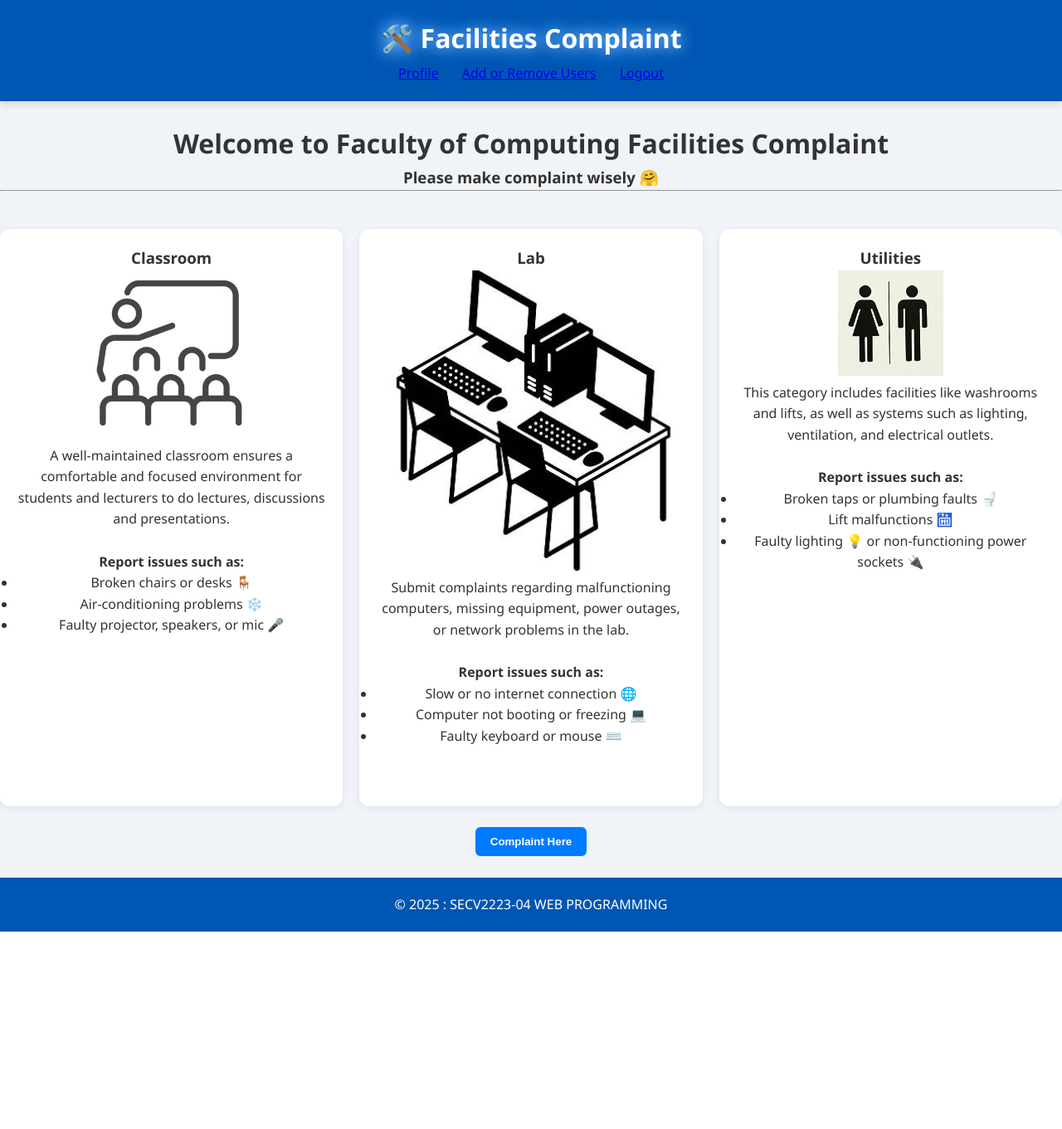
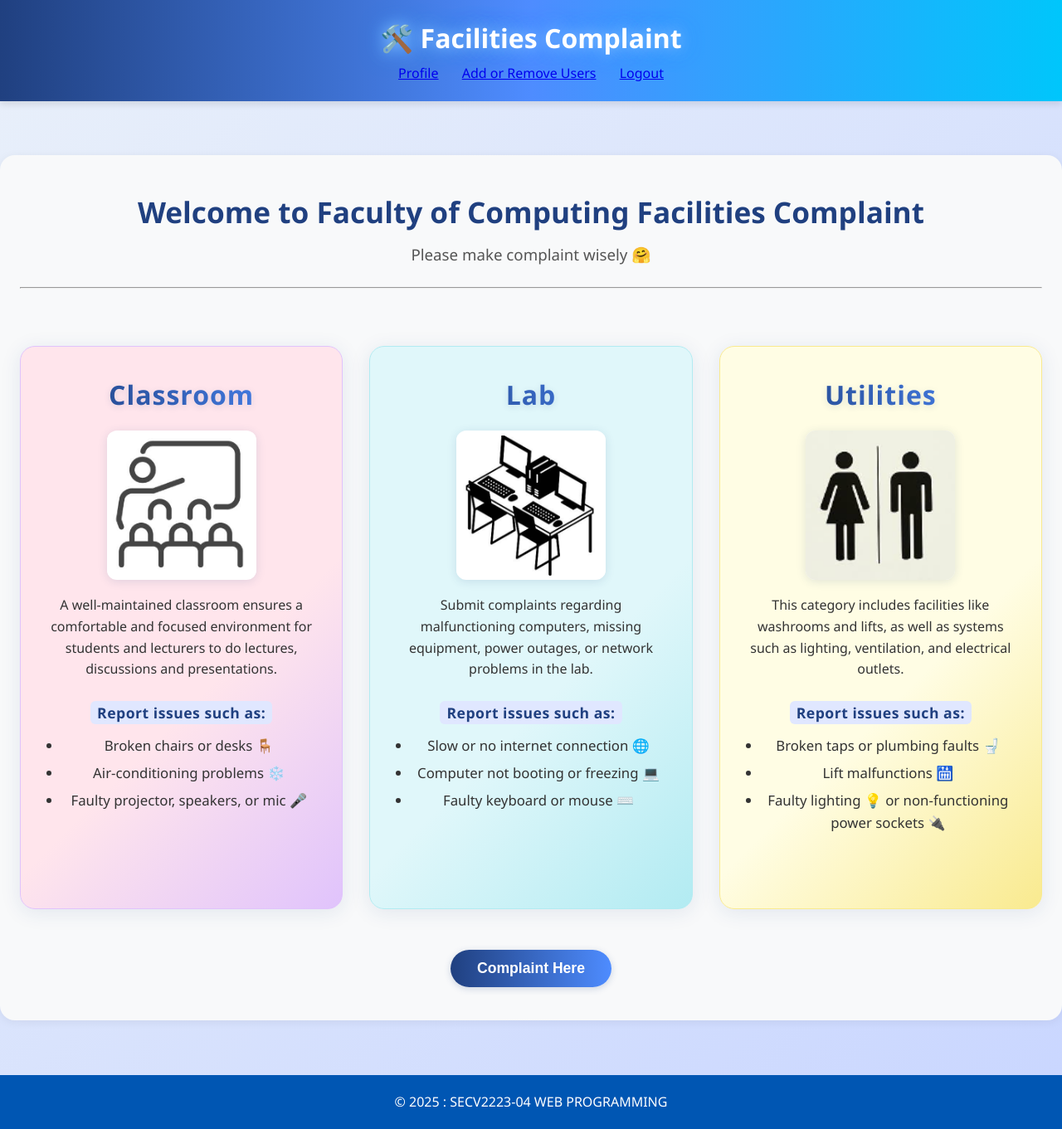
Before and after one commit to AziidanNg/WebProgramming-FCComplaintSystem, a PHP site: page /admin.php in a window 1280 px wide. Shown: the whole page at 83% size. Before the commit the page ends 1123 px from the top, so only its background shows below. Run offline with PHP 8.4, Linux system fonts and the light colour scheme.

Commit message:
Update styleGeneral.css

```diff
--- a/styleGeneral.css
+++ b/styleGeneral.css
@@ -7,7 +7,7 @@
 
 body {
   font-family: 'Segoe UI', 'Roboto', sans-serif;
-  background-color: #f0f4f8;
+  background: linear-gradient(135deg, #e9f0fa 0%, #c9d6ff 100%);
   color: #333;
   line-height: 1.6;
    animation: fadeSlideIn 0.8s ease-out both;
@@ -36,7 +36,7 @@ body {
 
 /* Header and Navigation */
 .header {
-  background-color: #0056b3;
+  background: linear-gradient(90deg, #204080 0%, #4e8cff 50%, #00c6fb 100%);
   padding: 20px 40px;
   color: white;
   text-align: center;
@@ -44,10 +44,16 @@ body {
    animation: fadeSlideIn 1s ease-out both;
 }
 
-.main-content{
-
+.main-content {
+  max-width: 1400px;
+  margin: 40px auto;
+  padding: 40px 24px;
+  background: #f8f9fa;
+  border-radius: 18px;
+  box-shadow: 0 2px 12px rgba(0,0,0,0.06);
   text-align: center;
 }
+
 .header h1 {
   font-size: 32px;
   margin-bottom: 5px;
@@ -146,21 +152,155 @@ table th {
 .mb-2 { margin-bottom: 20px; }
 .p-2 { padding: 20px; }
 
-
-
 .image {
   display: flex;
-  gap: 20px;
+  flex-wrap: wrap;
+  gap: 32px;
   margin-top: 20px;
+  justify-content: center;
 }
 
 .section {
-  flex: 1;
-  background-color: #fff;
+  flex: 1 1 300px;
+  max-width: 100%;
+  width: 100%;
+  border-radius: 18px;
+  box-shadow: 0 4px 24px rgba(32, 64, 128, 0.10);
+  padding: 32px;
+  margin: 24px 0;
+  transition: box-shadow 0.3s, transform 0.3s;
+  background: linear-gradient(135deg, #f8fafc 60%, #e0e7ff 100%);
+  border: 1.5px solid #e0e7ff;
+}
+.section:nth-child(1) {
+  background: linear-gradient(135deg, #ffe5ec 60%, #e0c3fc 100%);
+  border-color: #e0c3fc;
+}
+.section:nth-child(2) {
+  background: linear-gradient(135deg, #e0f7fa 60%, #b2ebf2 100%);
+  border-color: #b2ebf2;
+}
+.section:nth-child(3) {
+  background: linear-gradient(135deg, #fffde4 60%, #f9ea8f 100%);
+  border-color: #f9ea8f;
+}
+.section:hover {
+  box-shadow: 0 8px 32px rgba(32, 64, 128, 0.18);
+  transform: translateY(-8px) scale(1.03);
+  border: 2px solid #204080;
+}
+
+.title h1 {
+  font-size: 2.2rem;
+  font-weight: 700;
+  color: #204080;
+  margin-bottom: 8px;
+}
+.title h3 {
+  color: #555;
+  font-weight: 400;
+  margin-bottom: 24px;
+}
+
+button, .main-content button, .cta-btn {
+  background: linear-gradient(90deg, #204080 0%, #4e8cff 100%);
+  color: #fff;
+  border: none;
+  border-radius: 24px;
+  padding: 12px 32px;
+  font-size: 1.1rem;
+  font-weight: 600;
+  box-shadow: 0 2px 8px #20408033;
+  transition: background 0.2s, transform 0.2s;
+}
+button:hover, .main-content button:hover, .cta-btn:hover {
+  background: linear-gradient(90deg, #4e8cff 0%, #204080 100%);
+  transform: scale(1.05);
+}
+
+/* Section Title Icons */
+.section h3 {
+  font-size: 2rem;
+  font-weight: 700;
+  background: linear-gradient(90deg, #204080 0%, #4e8cff 100%);
+  -webkit-background-clip: text;
+  -webkit-text-fill-color: transparent;
+  background-clip: text;
+  text-fill-color: transparent;
+  text-shadow: 0 2px 8px #20408022;
+  margin-bottom: 18px;
+  display: flex;
+  align-items: center;
+  justify-content: center;
+  gap: 10px;
+  letter-spacing: 1px;
+}
+
+.section b {
+  color: #204080;
+  font-size: 1.1rem;
+  letter-spacing: 0.5px;
+  background: #e0e7ff;
+  padding: 2px 8px;
+  border-radius: 6px;
+  font-weight: 700;
+}
+
+.section ul {
+  margin: 12px 0 0 0;
+  padding-left: 18px;
+  list-style-type: disc;
+}
+
+.section ul li {
+  margin-bottom: 6px;
+  font-size: 1.05rem;
+  color: #333;
+  transition: color 0.2s;
+}
+.section ul li:hover {
+  color: #204080;
+  font-weight: 600;
+}
+
+/* Card Icon Styling */
+.section img {
+  width: 180px;
+  height: 180px;
+  object-fit: contain;
+  display: block;
+  margin: 0 auto 18px auto;
+  background: #fff;
   border-radius: 12px;
-  box-shadow: 0 2px 8px rgba(0, 0, 0, 0.08);
-  padding: 20px;
-  min-width: 0; /* Allows items to shrink below content size */
+  box-shadow: 0 2px 12px #20408022;
+}
+
+@media (max-width: 1024px) {
+  .image {
+    gap: 24px;
+    flex-direction: row;
+    justify-content: center;
+  }
+  .section {
+    max-width: 100%;
+    flex: 1 1 45%;
+  }
+}
+
+@media (max-width: 768px) {
+  .image {
+    flex-direction: column;
+    gap: 16px;
+  }
+  .section {
+    padding: 16px;
+    margin: 10px 0;
+    max-width: 100%;
+  }
+  .section img {
+    width: 140px;
+    height: 140px;
+  }
 }
 
 .footer{
```
